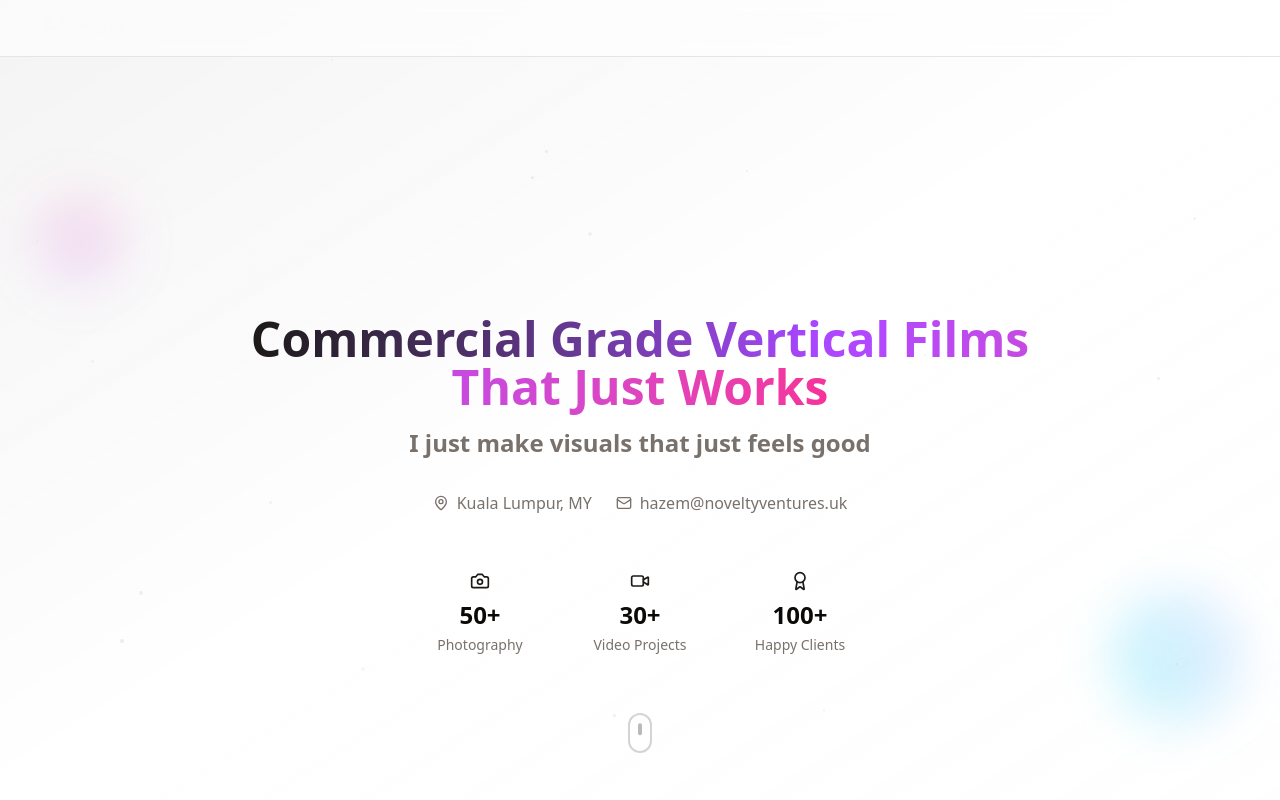
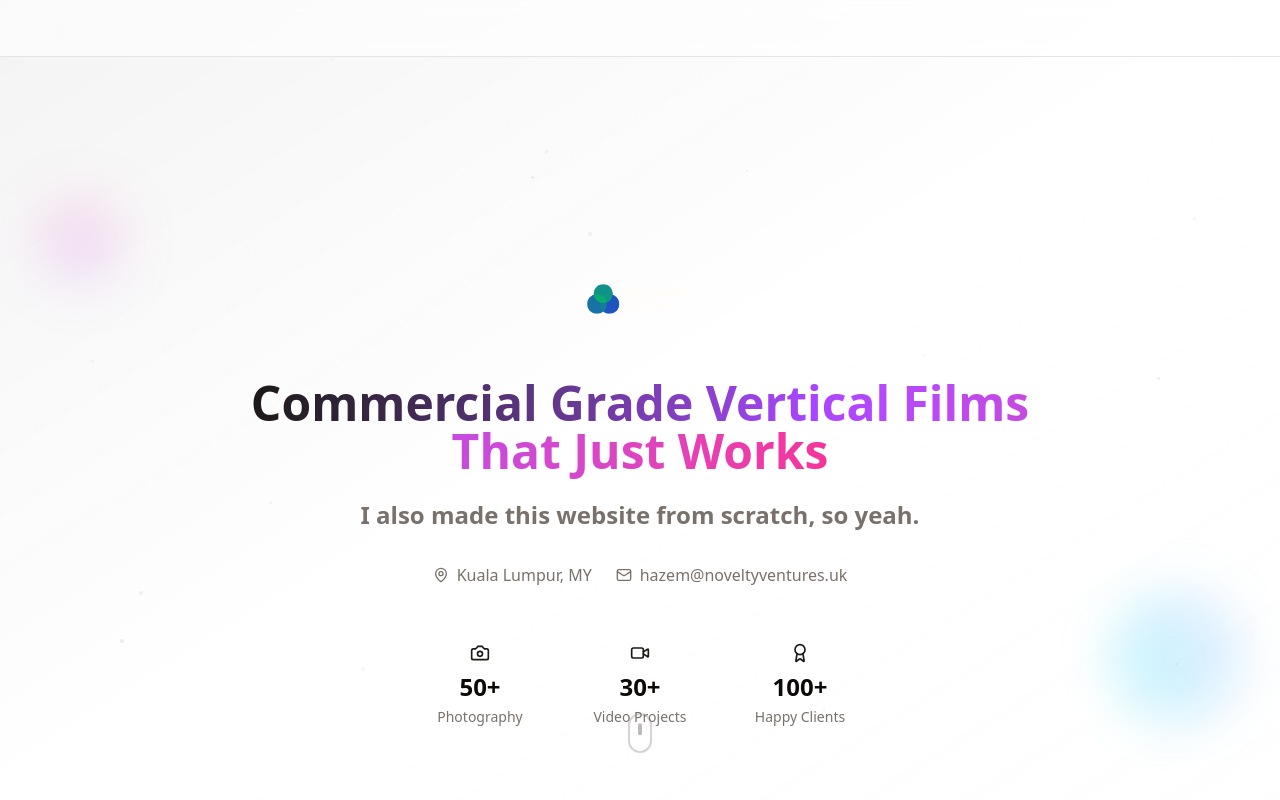
Before and after one commit to ShadowLevi-ops/hazem-portfolio, a Next.js app: page / in a window 1280 px wide. Shown: the top 800 px of the page. Built offline with nearby package versions, Linux system fonts and the light colour scheme.

Commit message:
add logo above title and update subtitle

```diff
--- a/src/components/animated-hero.tsx
+++ b/src/components/animated-hero.tsx
@@ -94,8 +94,17 @@ export function AnimatedHero() {
         animate={controls}
         className="mx-auto w-full max-w-4xl space-y-6 md:space-y-8"
       >
-        {/* Main Title */}
-        <motion.div variants={itemVariants} className="space-y-3 md:space-y-4">
+        {/* Logo and Title */}
+        <motion.div variants={itemVariants} className="space-y-4 md:space-y-6">
+          {/* Logo */}
+          <motion.div className="flex justify-center" variants={itemVariants}>
+            <img
+              src="/giltmedia2.svg"
+              alt="Gilt Media Logo"
+              className="h-16 w-auto sm:h-20 md:h-24 lg:h-28"
+            />
+          </motion.div>
+
           <motion.h1
             className="text-center text-xl font-bold sm:text-2xl md:text-3xl lg:text-4xl xl:text-5xl"
             variants={itemVariants}
@@ -110,7 +119,7 @@ export function AnimatedHero() {
             className="text-muted-foreground text-center text-sm font-semibold sm:text-base md:text-lg lg:text-xl xl:text-2xl"
             variants={itemVariants}
           >
-            <span>I just make visuals that just feels good</span>
+            <span>I also made this website from scratch, so yeah.</span>
           </motion.h2>
         </motion.div>
 
```
Also changed, not shown: public/giltmedia2.svg (added).
